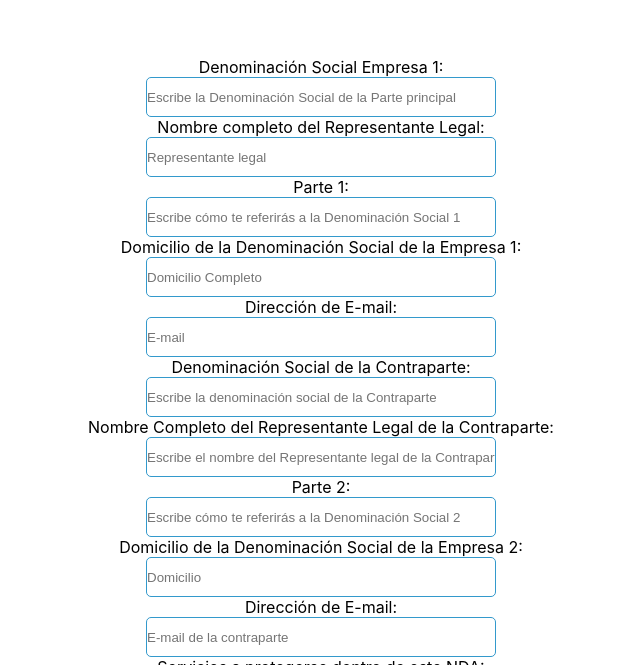
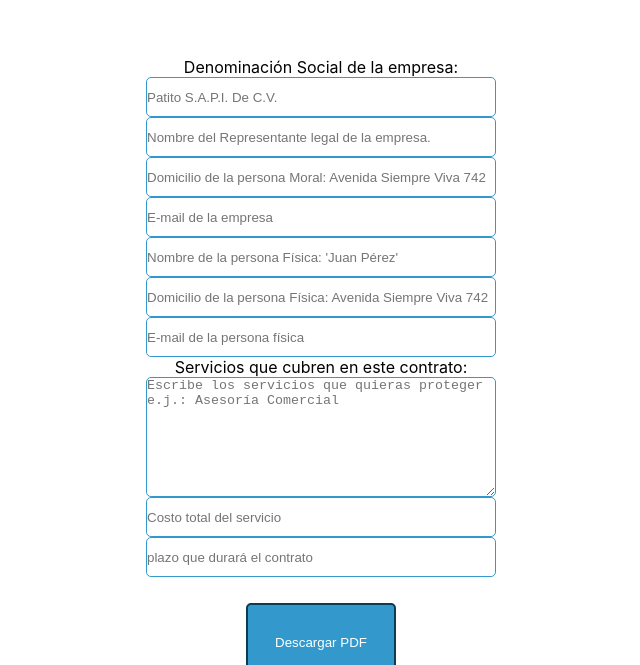
Before and after one commit to Hermestech/Contrato, a React (Create React App) app: page / in a window 1280 px wide. Shown: the part 135-800 px from the top of the page, without its empty margins (319-959 px from the left). Built offline with nearby package versions, Linux system fonts and the light colour scheme.

Commit message:
Agregando otro formulario

```diff
--- a/src/App.js
+++ b/src/App.js
@@ -1,13 +1,14 @@
 import React  from 'react';
 
-import FormNda from './Components/FormNda';
+// import FormNda from './Components/FormNda';
+import FormSpPmPf from './Components/FormSpPmPf';
 
 import './App.css';
 
 const App = () => {
   return (
     <div>
-      <FormNda/>
+      <FormSpPmPf/>
     </div>
   )
 
--- a/src/Components/FormNda.jsx
+++ b/src/Components/FormNda.jsx
@@ -25,8 +25,8 @@ class FormNda extends Component {
 
       createAndDownloadPdf = (e) => {
           e.preventDefault();
-        axios.post(`/create-pdf/Nda`, this.state)
-          .then(() => axios.get(`/fetch-pdf`, { responseType: 'blob' }))
+        axios.post(`/pdf/create-pdf/Nda`, this.state)
+          .then(() => axios.get(`/pdf/fetch-pdf`, { responseType: 'blob' }))
           .then((res) => {
             const pdfBlob = new Blob([res.data], { type: 'application/pdf' });
 
--- /dev/null
+++ b/src/Components/FormSpPmPf.jsx
@@ -0,0 +1,129 @@
+import React, { Component } from 'react'
+
+import axios from 'axios';
+import { saveAs } from 'file-saver'
+import './Styles/Form.css'
+
+class FormSpPmPf extends Component{
+    state = {
+        personaMoralDs: '',
+        repLegalPersonaMoral: '',
+        domicilioPersonaMoral:'',
+        emailPersonaMoral: '',
+        nombrePrestador: '',
+        domicilioPrestador: '',
+        emailPrestador: '',
+        serviciosPrestador: '',
+        contraprestacion: '',
+        plazo: '',
+        firma: '',
+    }
+
+    handleChange = ({ target: { value, name }}) => this.setState({ [name]: value })
+
+      createAndDownloadPdf = (e) => {
+          e.preventDefault();
+        axios.post(`/pdf/create-pdf/SpPmPf`, this.state)
+          .then(() => axios.get(`/pdf/fetch-pdf`, { responseType: 'blob' }))
+          .then((res) => {
+            const pdfBlob = new Blob([res.data], { type: 'application/pdf' });
+
+            saveAs(pdfBlob, 'newPdf.pdf');
+          })
+      }
+
+    render(){
+        return (
+            <div className='container'>
+
+                <label htmlFor="">Denominación Social de la empresa:</label>
+
+                <input type='text'
+                  placeholder='Patito S.A.P.I. De C.V.'
+                  name='personaMoralDs'
+                  autoComplete='name'
+                  required
+                  onChange={this.handleChange}
+                />
+
+                <input type="text"
+                  placeholder='Nombre del Representante legal de la empresa.'
+                  name='repLegalPersonaMoral'
+                  autoComplete='name'
+                  required
+                  onChange={this.handleChange}
+                />
+
+                <input type="text"
+                  placeholder="Domicilio de la persona Moral: Avenida Siempre Viva 742"
+                  name='domicilioPersonaMoral'
+                  autoComplete='name'
+                  required
+                  onChange={this.handleChange}
+                />
+
+                <input type="text"
+                  placeholder="E-mail de la empresa"
+                  name='emailPersonaMoral'
+                  autoComplete='name'
+                  required
+                  onChange={this.handleChange}
+                />
+
+                <input type="text"
+                  placeholder="Nombre de la persona Física: 'Juan Pérez' "
+                  name='nombrePrestador'
+                  autoComplete='name'
+                  required
+                  onChange={this.handleChange}
+                />
+
+                <input type="text"
+                  placeholder="Domicilio de la persona Física: Avenida Siempre Viva 742"
+                  name='domicilioPrestador'
+                  autoComplete='name'
+                  required
+                  onChange={this.handleChange}
+                />
+
+                <input type="text"
+                  placeholder='E-mail de la persona física'
+                  name='emailPrestador'
+                  autoComplete='name'
+                  required
+                  onChange={this.handleChange}
+                />
+
+            <label htmlFor="">Servicios que cubren en este contrato:</label>
+
+            <textarea list='servicios'
+             placeholder='Escribe los servicios que quieras proteger e.j.: Asesoría Comercial '
+             name='serviciosPrestador'
+             required
+             spellCheck='true'
+             onChange={this.handleChange} />
+
+             <input type="text"
+               placeholder='Costo total del servicio'
+               name='contraprestacion'
+               autoComplete='name'
+               required
+               onChange={this.handleChange}
+             />
+
+             <input type="text"
+               placeholder='plazo que durará el contrato'
+               name='plazo'
+               autoComplete='name'
+               required
+               onChange={this.handleChange}
+             />
+
+            <button onClick={this.createAndDownloadPdf}>Descargar PDF</button>
+
+            </div>
+        )
+    }
+}
+
+export default FormSpPmPf
```
